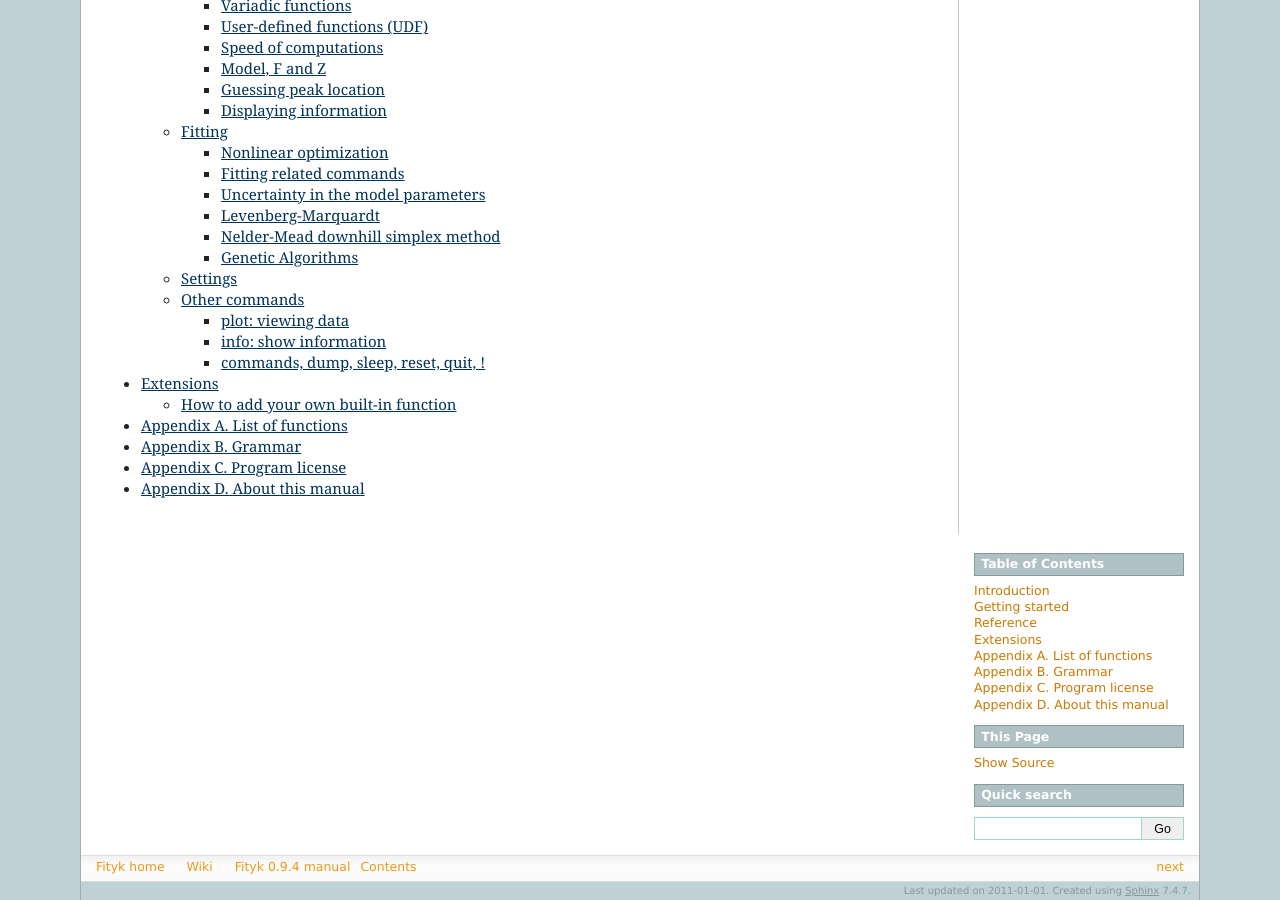
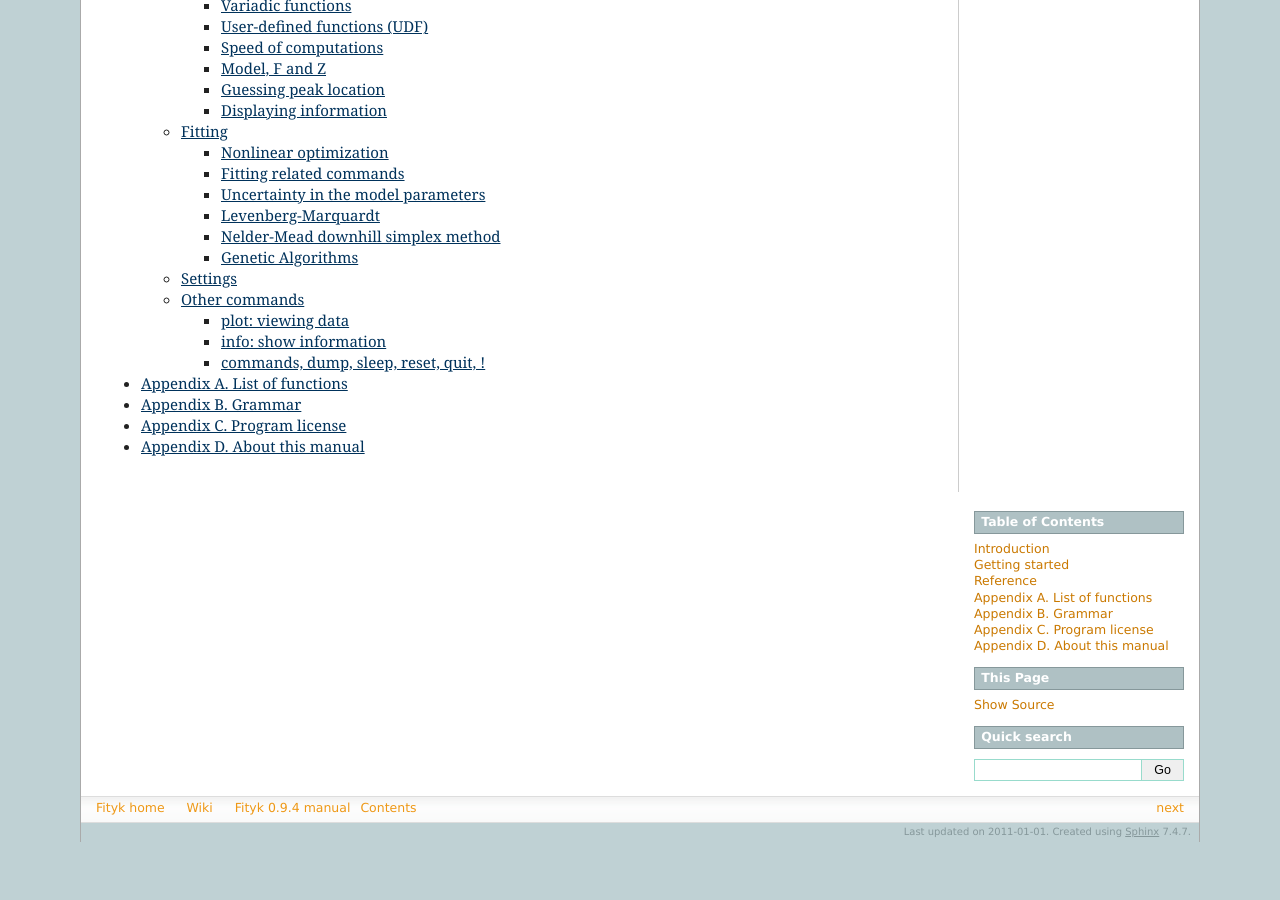
Before and after one commit to wojdyr/fityk, a Sphinx documentation site: the page built from doc/fityk-manual.rst, in a window 1280 px wide and 900 px high, scrolled down 684 px. Built offline with Sphinx 7.4.7, drawn with Linux system fonts in a browser that asks for light colours; formulas are drawn with MathJax 3; after the commit the page ends 1526 px from its top, so only the background shows below that; some of the changed lines change nothing that is shown.

Commit message:
removed extensions.rst from the manual
it will be moved to the wiki

```diff
--- a/doc/extensions.rst
+++ /dev/null
@@ -1,135 +0,0 @@
-
-Extensions
-##########
-
-How to add your own built-in function
--------------------------------------
-
-.. note:: Add built-in function only if
-   :ref:`user-defined function (UDF) <udf>`
-   is too slow or too limited.
-
-To add a built-in function, you have to change the source of the program
-and then recompile it. Users who want to do this should be able to compile
-the program from source and know the basics of C, C++ or another
-programming language.
-
-In some places in the code ``fp`` is used instead of double
-(``typedef double fp``).
-
-The name of your function should start with uppercase letter and contain
-only letters and digits.  Let us add function Foo with the formula:
-Foo(height, center, hwhm) = height/(1+((x-center)/hwhm)^2).
-C++ class representing Foo will be named FuncFoo.
-
-In src/tplate.cpp you will find a list of functions:
-
-::
-
-    ...
-    FACTORY_FUNC(FuncPolynomial6)
-    FACTORY_FUNC(FuncGaussian)
-    ...
-
-Now, add:
-
-::
-
-    FACTORY_FUNC(FuncFoo)
-
-Then in the ``TplateMgr::add_builtin_types()`` function add arguments
-and description of the new function.
-
-
-In the file :file:`src/bfunc.h` you can now begin writing the definition
-of your class:
-
-::
-
-    class FuncFoo : public Function
-    {
-    DECLARE_FUNC_OBLIGATORY_METHODS(Foo, Function)
-
-If you want to make some calculations every time parameters of the function
-are changed, you can do it in method do_precomputations.
-This possibility is provided for calculating expressions,
-which do not depend on x. Write the declaration here:
-
-::
-
-    void do_precomputations(std::vector<Variable*> const &variables);
-
-and provide a proper definition of this method
-in :file:`src/bfunc.cpp`.
-
-If you want to optimize the calculation of your function by neglecting
-its value outside of a given range
-(see option :option:`cut_function_level`
-in the program),
-you will need to use the method:
-
-::
-
-    bool get_nonzero_range (fp level, fp &left, fp &right) const;
-
-This method takes the level below which the value of the function
-can be approximated by zero, and should set the left and right variables
-to proper values of x,
-such that if x<left or x>right than \|f(x)|<level.
-If the function sets left and right, it should return true.
-
-If your function does not have an argument named "center", but there is a
-center-like point where you want the peak top to be drawn, write::
-
-    bool has_center() const { return true; }
-    fp center() const { return vv[1]; }
-
-In the second line, between return and the semicolon, there is an expression
-for the x coordinate of the center (peak top);
-vv[0] is the first parameter of function, vv[1] is the second, etc.
-
-Now go to the file :file:`src/bfunc.cpp`.
-
-Write how to calculate the value of the function::
-
-    CALCULATE_VALUE_BEGIN(Foo)
-    fp xa1a2 = (x - vv[1]) / vv[2];
-    fp inv_denomin = 1. / (1 + xa1a2 * xa1a2);
-    CALCULATE_VALUE_END(vv[0] * inv_denomin)
-
-The expression at the end (i.e. vv[0]*inv_denomin) is the calculated value.
-xa1xa2 and inv_denomin are variables introduced to simplify the
-expression. Note the "fp" (you can also use "double") at the beginning
-and semicolon at the end of both lines. The meaning of vv has
-already been explained.
-
-Usually it is more difficult to calculate derivatives::
-
-    CALCULATE_DERIV_BEGIN(Foo)
-    fp xa1a2 = (x - vv[1]) / vv[2];
-    fp inv_denomin = 1. / (1 + xa1a2 * xa1a2);
-    dy_dv[0] = inv_denomin;
-    fp dcenter = 2 * vv[0] * xa1a2 / vv[2] * inv_denomin * inv_denomin;
-    dy_dv[1] = dcenter;
-    dy_dv[2] = dcenter * xa1a2;
-    dy_dx = -dcenter;
-    CALCULATE_DERIV_END(vv[0] * inv_denomin)
-
-You must set derivatives
-dy_dv[n] for n=0,1,...,(number of parameters of your function - 1)
-and dy_dx. In the last brackets there is a value of the function again.
-
-If you declared ``do_precomputations`` or
-``get_nonzero_range`` methods,
-do not forget to write definitions for them.
-
-After compilation of the program check if the derivatives are calculated
-correctly using the command ``debug dF(x)``, e.g. ``debug dF(30.1)``.
-You can also use ``numarea``, ``findx`` and ``extremum``
-to verify center, area, height and FWHM properties.
-
-You are welcome to improve this description and to share
-your function with other users.
-
-..
-  $Id$
--- a/doc/fityk-manual.rst
+++ b/doc/fityk-manual.rst
@@ -11,7 +11,6 @@ Fityk |version| - User's Manual
    intro
    getstarted
    ref
-   extensions
    appendix
 
 ..
```
Also changed, not shown: 1 other file.
